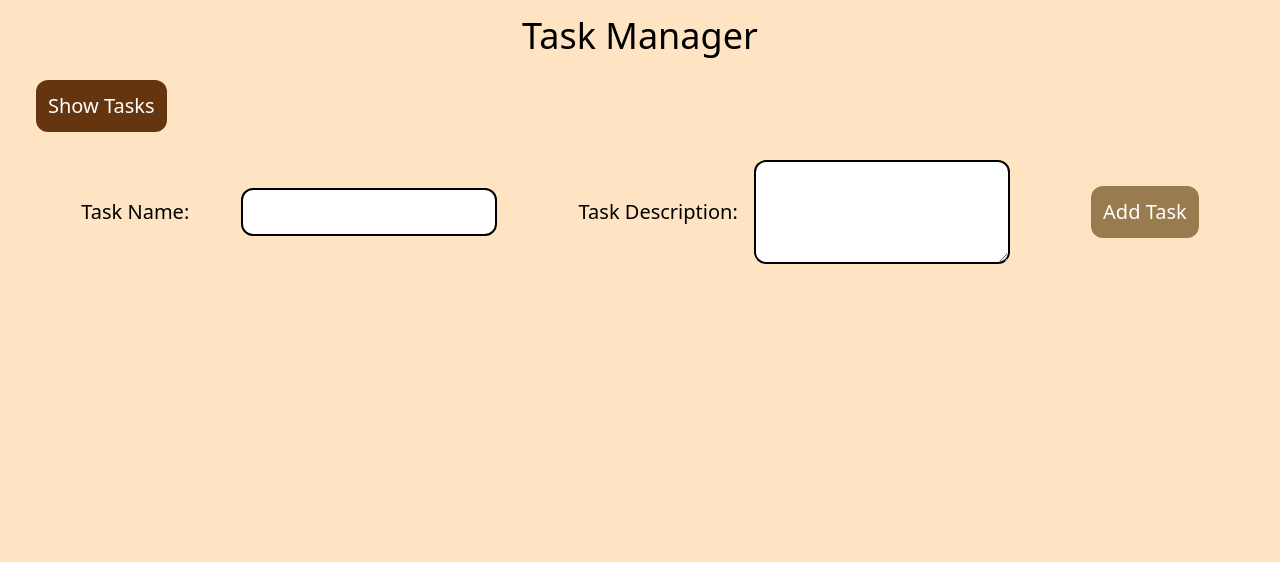
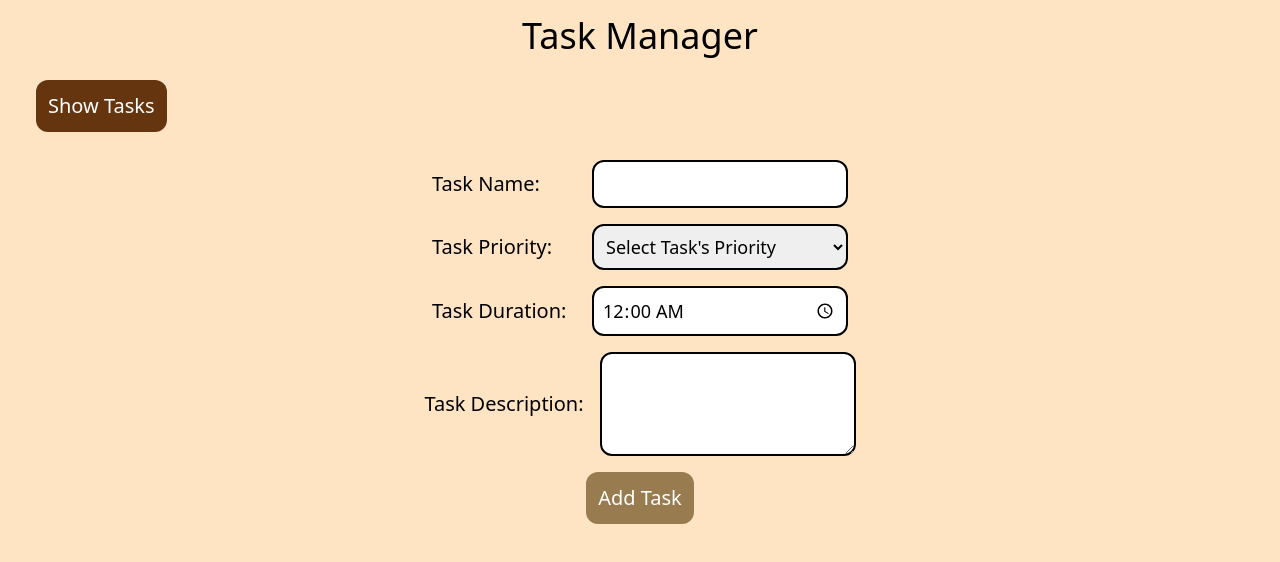
Before and after one commit to Shivam-Dhyani/task-manager, a React (Vite) app: page / in a window 1280 px wide. Shown: the top 562 px of the page. Built offline with nearby package versions, Linux system fonts and the light colour scheme.

Commit message:
C9-1 Priority & Task Duration Added

```diff
--- a/src/Context.jsx
+++ b/src/Context.jsx
@@ -10,6 +10,8 @@ const Context = ({ children }) => {
       id: "",
       name: "",
       desc: "",
+      priority: "",
+      duration: "",
       isCompleted: false,
     },
     editTaskId: null,
@@ -52,6 +54,8 @@ const Context = ({ children }) => {
           id: "",
           name: "",
           desc: "",
+          priority: "",
+          duration: "",
           isCompleted: false,
         });
         return {
@@ -68,6 +72,8 @@ const Context = ({ children }) => {
             id: "",
             name: "",
             desc: "",
+            priority: "",
+            duration: "",
             isCompleted: false,
           },
         };
@@ -81,6 +87,8 @@ const Context = ({ children }) => {
           id: "",
           name: "",
           desc: "",
+          priority: "",
+          duration: "",
         });
         return {
           ...taskState,
@@ -90,6 +98,8 @@ const Context = ({ children }) => {
             id: "",
             name: "",
             desc: "",
+            priority: "",
+            duration: "",
             isCompleted: false,
           },
         };
@@ -120,6 +130,8 @@ const Context = ({ children }) => {
             id: "",
             name: "",
             desc: "",
+            priority: "",
+            duration: "",
             isCompleted: false,
           });
         }
@@ -139,6 +151,8 @@ const Context = ({ children }) => {
           id: "",
           name: "",
           desc: "",
+          priority: "",
+          duration: "",
           isCompleted: false,
         });
         return {
--- a/src/pages/AddTask.jsx
+++ b/src/pages/AddTask.jsx
@@ -1,7 +1,7 @@
 import { useContext } from "react";
+import { useNavigate } from "react-router";
 import { TaskContext } from "../Context";
 import { setStateWithLocalStorage } from "../utils/common";
-import { useNavigate } from "react-router";
 
 const AddTask = () => {
   const navigate = useNavigate();
@@ -20,6 +20,7 @@ const AddTask = () => {
       }
     }
   };
+
   return (
     <>
       <div className="flex flex-col lg:flex-row md:items-start">
@@ -34,7 +35,7 @@ const AddTask = () => {
         </button>
       </div>
       <form
-        className="my-5 flex flex-col lg:flex-row justify-evenly items-center gap-4"
+        className="my-5 flex flex-col justify-evenly items-center gap-4"
         onSubmit={handleFormSubmit}
       >
         <div className="flex items-center sm:justify-center gap-2 md:gap-4">
@@ -54,6 +55,56 @@ const AddTask = () => {
                 {
                   ...taskState?.taskDetails,
                   name: e.target.value,
+                }
+              );
+            }}
+          />
+        </div>
+        <div className="flex items-center sm:justify-center gap-2 md:gap-4">
+          <label htmlFor="taskName" className="text-xl min-w-36">
+            Task Priority:
+          </label>
+          <select
+            name=""
+            id=""
+            className="w-[40vw] lg:w-[20vw] text-lg p-1 md:p-2 border-black border-2 rounded-xl"
+            value={taskState?.taskDetails?.priority}
+            onChange={(e) => {
+              setStateWithLocalStorage(
+                dispatch,
+                "EDIT_TASK_DETAILS",
+                "taskDetails",
+                {
+                  ...taskState?.taskDetails,
+                  priority: e.target.value,
+                }
+              );
+            }}
+          >
+            <option value="">Select Task&apos;s Priority</option>
+            <option value="low">Low</option>
+            <option value="medium">Medium</option>
+            <option value="high">High</option>
+          </select>
+        </div>
+        <div className="flex items-center sm:justify-center gap-2 md:gap-4">
+          <label htmlFor="taskName" className="text-xl min-w-36">
+            Task Duration:
+          </label>
+          <input
+            type="time"
+            className="w-[40vw] lg:w-[20vw] text-lg p-1 md:p-2 border-black border-2 rounded-xl"
+            name="taskName"
+            value={taskState?.taskDetails?.duration || "00:00"}
+            defaultValue="00:00"
+            onChange={(e) => {
+              setStateWithLocalStorage(
+                dispatch,
+                "EDIT_TASK_DETAILS",
+                "taskDetails",
+                {
+                  ...taskState?.taskDetails,
+                  duration: e.target.value,
                 }
               );
             }}
@@ -84,7 +135,10 @@ const AddTask = () => {
         <button
           className="bg-[#65350F] disabled:bg-[#987b4f] active:translate-y-1 disabled:translate-y-0 text-white text-xl p-3 rounded-xl w-full md:w-fit"
           disabled={
-            !taskState?.taskDetails?.name || !taskState?.taskDetails?.desc
+            !taskState?.taskDetails?.name ||
+            !taskState?.taskDetails?.desc ||
+            !taskState?.taskDetails?.priority ||
+            !taskState?.taskDetails?.duration
           }
         >
           {taskState?.editTaskId ? "Edit Task" : "Add Task"}
--- a/src/pages/DisplayTask.jsx
+++ b/src/pages/DisplayTask.jsx
@@ -76,9 +76,33 @@ const DisplayTask = () => {
       <div>
         {!isEmpty(filteredTasks) ? (
           <ul className="overflow-auto max-h-[78vh] md-2 md:p-4">
-            {filteredTasks.map((task) => (
-              <li key={task?.id}>
-                <div className="p-1.5 md:p-3 m-2 border-black border-2 rounded-xl flex items-center">
+            {filteredTasks.map((task) => {
+              const checkPriorityLevel = (level) => task?.priority === level;
+              const isHighPriority = checkPriorityLevel("high");
+              const isMediumPriority = checkPriorityLevel("medium");
+              const isLowPriority = checkPriorityLevel("low");
+              const priorityColorClass = isHighPriority
+                ? "text-red-500"
+                : isMediumPriority
+                ? "text-yellow-500"
+                : isLowPriority
+                ? "text-green-500"
+                : "text-gray-500";
+
+              return (
+                <li key={task?.id} className="mb-3">
+                  <div className="relative p-1.5 md:p-3 m-2 border-black border-2 rounded-xl flex items-center">
+                    <span
+                      className={`bg-[bisque] ${priorityColorClass} sm:text-lg text-sm absolute -top-3.5 left-4 md:left-12 font-medium px-2 rounded`}
+                    >
+                      {isHighPriority
+                        ? "High"
+                        : isMediumPriority
+                        ? "Medium"
+                        : isLowPriority
+                        ? "Low"
+                        : "No Priority"}
+                    </span>
                     <input
                       type="checkbox"
                       checked={task?.isCompleted}
@@ -90,7 +114,7 @@ const DisplayTask = () => {
                         })
                       }
                     />
-                  <span className="w-[15%] text-ellipsis overflow-hidden md:text-xl">
+                    <span className="w-[15%] line-clamp-2 md:text-xl">
                       {task?.name}
                     </span>
                     <div className="border-l border-black min-h-max mx-2 h-12"></div>
@@ -115,7 +139,8 @@ const DisplayTask = () => {
                     </div>
                   </div>
                 </li>
-            ))}
+              );
+            })}
           </ul>
         ) : (
           <div className="text-2xl h-[70vh] flex justify-center items-center">
```
Lines whose indentation alone changed are shown as unchanged.
